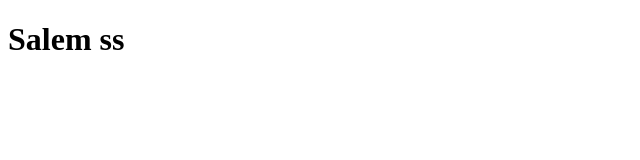
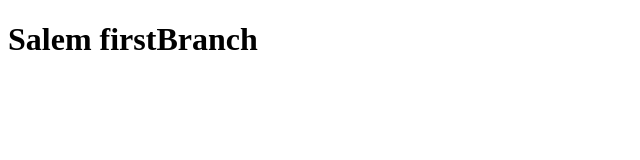
Before and after one commit to devRh/stream-download-back-end, a website: page public/index.html in a window 1280 px wide. Shown: the whole page, without its empty margins (0-640 px from the left). Drawn offline with Linux system fonts and the light colour scheme.

Commit message:
commit2InFirstBranch

```diff
--- a/public/index.html
+++ b/public/index.html
@@ -7,6 +7,6 @@
     <title>server</title>
 </head>
 <body>
-    <h1>Salem ss</h1>
+    <h1>Salem firstBranch</h1>
 </body>
 </html>
```
